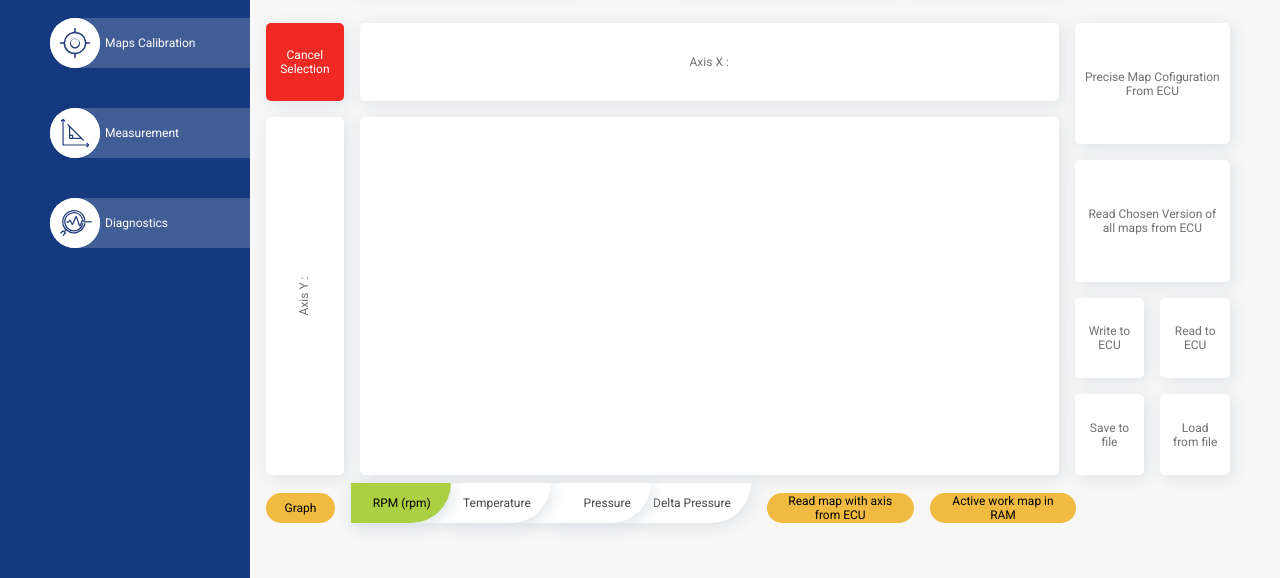
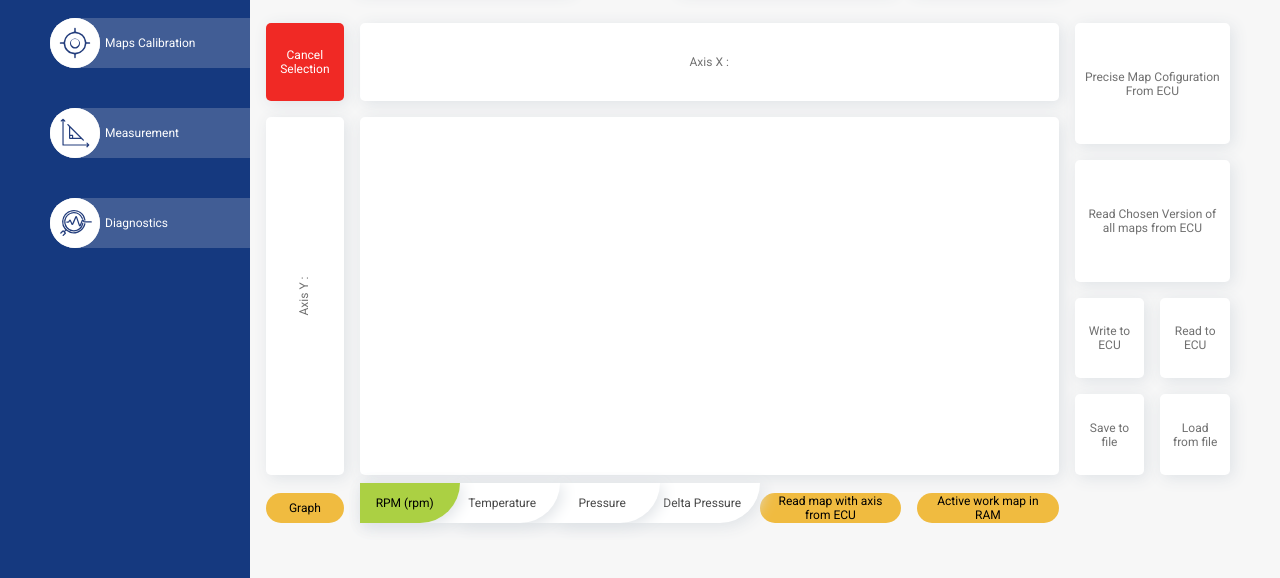
Before and after one commit to ChristinRobinson/Maxmoc_RMS_Project, a plain HTML site: page index.html in a window 1280 px wide. Shown: the part 222-800 px from the top of the page. Drawn offline with Linux system fonts and the light colour scheme.

Commit message:
Add files via upload

```diff
--- a/css/style.css
+++ b/css/style.css
@@ -360,9 +360,13 @@ CUSTOM CSS
 .graph-navigators {
   margin-top: 0.5rem;
   display: grid;
-  grid-template-columns: 1fr 4.5fr 4.5fr 2fr;
+  grid-template-columns: 1fr 9fr 2fr;
   align-items: flex-end;
   gap: 1rem;
+}
+.graph-control-section {
+  display: flex;
+  align-items: flex-end;
 }
 .graph-sheets-group {
   height: 40px;
@@ -372,17 +376,19 @@ CUSTOM CSS
   width: 200px;
   background-color: var(--bg-white);
   color: var(--clr-dark);
+  text-align: center;
   margin-left: -100px;
-  padding: 0 20px;
+  padding-right: 10px;
   border-bottom-right-radius: 40px;
-  display: flex;
+  display: grid;
+  grid-template-columns: 1fr 1fr;
   align-items: center;
-  justify-content: flex-end;
   transition: all 0.2s;
 }
 .graph-option:first-child {
   width: 100px;
   margin: 0;
+  grid-template-columns: 1fr;
 }
 .graph-option:nth-child(1) {
   z-index: 4;
@@ -432,7 +438,7 @@ CUSTOM CSS
   .graph-navigators {
     margin-top: 0.5rem;
     display: grid;
-    grid-template-columns: 1fr 5.5fr 5.5fr;
+    grid-template-columns: 1fr 11fr;
     align-items: flex-end;
     gap: 1rem;
   }
--- a/index.html
+++ b/index.html
@@ -122,16 +122,18 @@
         </section>
         <div class="graph-navigators">
           <div class="graph-btn">Graph</div>
+          <div class="graph-control-section">
             <div class="graph-sheets-group">
               <div class="rpm-sheet graph-option box-shadow active-graph-indicator">RPM (rpm)</div>
-            <div class="temperature-sheet graph-option box-shadow">Temperature</div>
-            <div class="pressure-sheet graph-option box-shadow">Pressure</div>
-            <div class="delta-pressure-sheet graph-option box-shadow">Delta Pressure</div>
+              <div class="temperature-sheet graph-option box-shadow"><span></span>Temperature</div>
+              <div class="pressure-sheet graph-option box-shadow"><span></span>Pressure</div>
+              <div class="delta-pressure-sheet graph-option box-shadow"><span></span>Delta Pressure</div>
             </div>
             <div class="graph-generating-buttons">
               <div class="read-map-btn graph-btn graph-generate-btn">Read map with axis from ECU</div>
               <div class="active-work-map-btn graph-btn graph-generate-btn">
                 Active work map in RAM
+              </div>
             </div>
           </div>
         </div>
```
Lines whose indentation alone changed are shown as unchanged.
